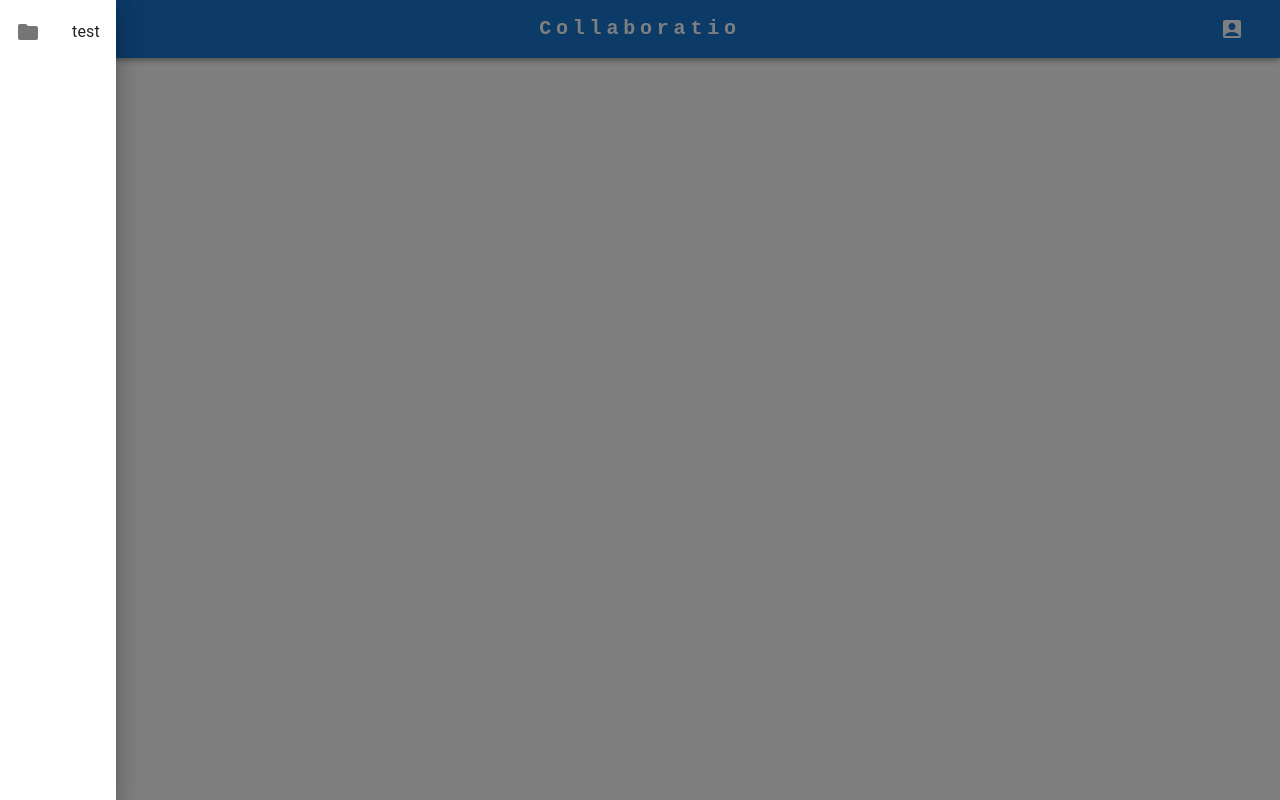
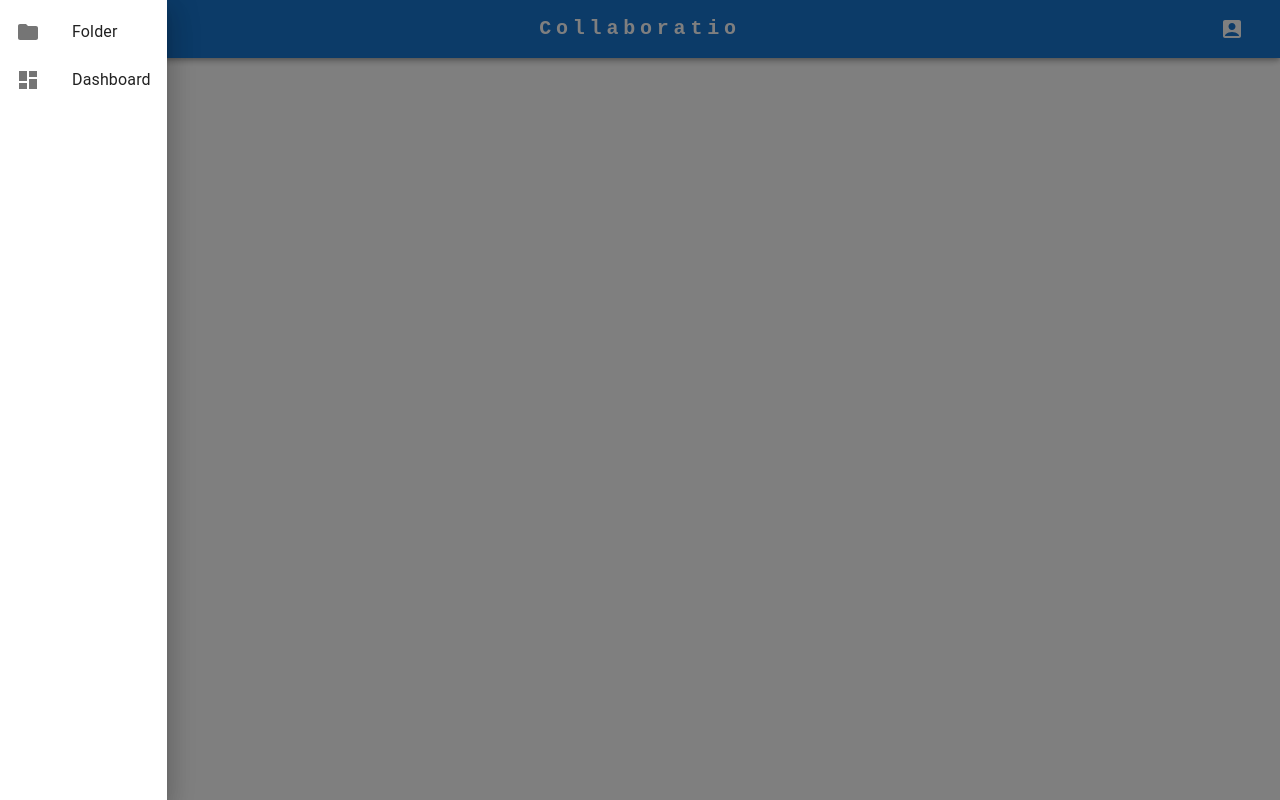
Before and after one commit to Libra-foundation/Collaboratio, a React (Create React App) app: page / in a window 1280 px wide. Both pictures are taken after a click on the button 48 px from the left and 29 px from the top of the page. Built offline with nearby package versions, Linux system fonts and the light colour scheme; the HTML template or start-up script is replaced by a standard one.

Commit message:
Map parts in drawer

```diff
--- a/src/Components/NavbarComponent/MenuDrawerComponent/MenuDrawerComponent.tsx
+++ b/src/Components/NavbarComponent/MenuDrawerComponent/MenuDrawerComponent.tsx
@@ -2,13 +2,12 @@ import React from "react";
 import {
   Drawer,
   List,
-  ListItem,
   ListItemButton,
   ListItemIcon,
   ListItemText,
 } from "@mui/material";
 import FolderIcon from "@mui/icons-material/Folder";
-import ManageAccountsIcon from "@mui/icons-material/ManageAccounts";
+import DashboardIcon from "@mui/icons-material/Dashboard";
 
 interface MenuDrawerProps {
   isOpen: boolean;
@@ -20,15 +19,20 @@ export default function MenuDrawerComponent(
 ): JSX.Element {
   const {isOpen, close} = props;
 
+  const SECTIONS = [
+    {sectionName: "Folder", sectionIcon: <FolderIcon />},
+    {sectionName: "Dashboard", sectionIcon: <DashboardIcon />},
+  ];
+
   return (
     <Drawer open={isOpen} onClose={close}>
       <List>
-        <ListItemButton>
-          <ListItemIcon>
-            <FolderIcon />
-          </ListItemIcon>
-          <ListItemText primary="test" />
-        </ListItemButton>
+        {SECTIONS.map((sections) => (
+          <ListItemButton key={sections.sectionName}>
+            <ListItemIcon>{sections.sectionIcon}</ListItemIcon>
+            <ListItemText primary={sections.sectionName} />
+          </ListItemButton>
+        ))}
       </List>
     </Drawer>
   );
--- a/src/Components/NavbarComponent/ProfileDrawerComponent/ProfileDrawerComponent.tsx
+++ b/src/Components/NavbarComponent/ProfileDrawerComponent/ProfileDrawerComponent.tsx
@@ -2,12 +2,13 @@ import React from "react";
 import {
   Drawer,
   List,
-  ListItem,
   ListItemButton,
   ListItemIcon,
   ListItemText,
 } from "@mui/material";
 import ManageAccountsIcon from "@mui/icons-material/ManageAccounts";
+import Brightness4Icon from "@mui/icons-material/Brightness4";
+import Brightness7Icon from "@mui/icons-material/Brightness7";
 
 interface ProfileDrawerProps {
   isOpen: boolean;
@@ -19,15 +20,27 @@ export default function ProfileDrawerComponent(
 ): JSX.Element {
   const {isOpen, close} = props;
 
+  const SECTIONS = [
+    {sectionName: "Account settings", sectionIcon: <ManageAccountsIcon />},
+  ];
+
+  const [THEME, setTheme] = React.useState("dark");
+
   return (
     <Drawer open={isOpen} onClose={close} anchor="right">
       <List>
         <ListItemButton>
           <ListItemIcon>
-            <ManageAccountsIcon />
+            <Brightness4Icon />
           </ListItemIcon>
-          <ListItemText primary="Account settings" />
+          <ListItemText primary="Change mode" />
         </ListItemButton>
+        {SECTIONS.map((sections) => (
+          <ListItemButton key={sections.sectionName}>
+            <ListItemIcon>{sections.sectionIcon}</ListItemIcon>
+            <ListItemText primary={sections.sectionName} />
+          </ListItemButton>
+        ))}
       </List>
     </Drawer>
   );
```
